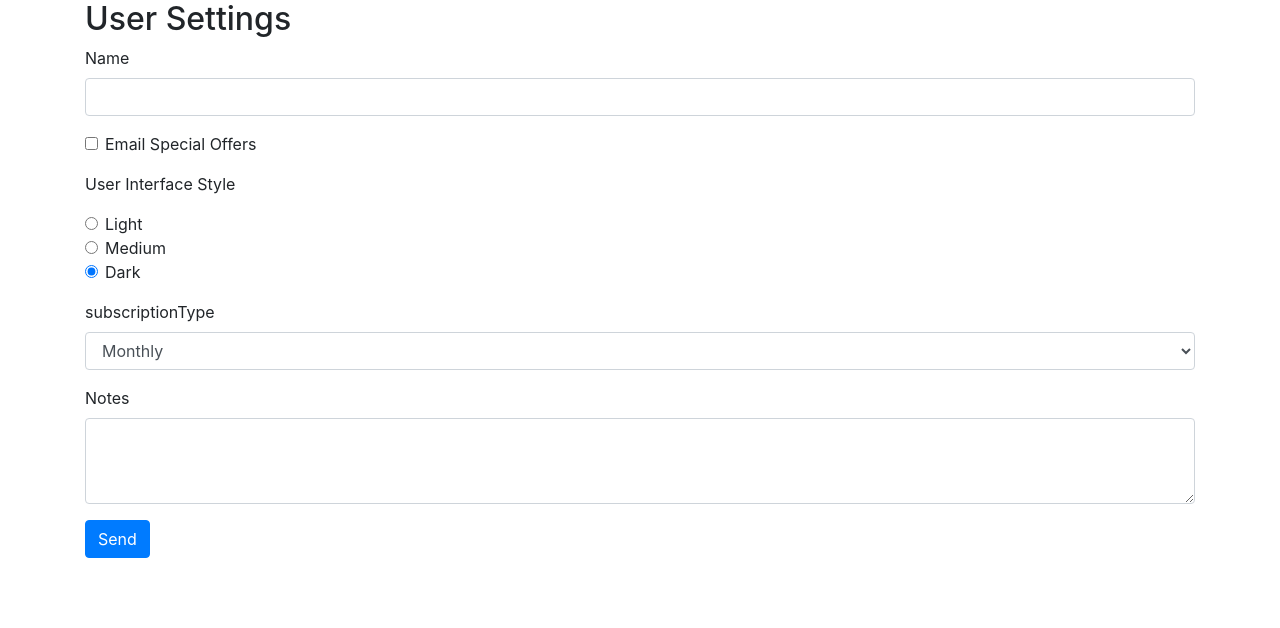
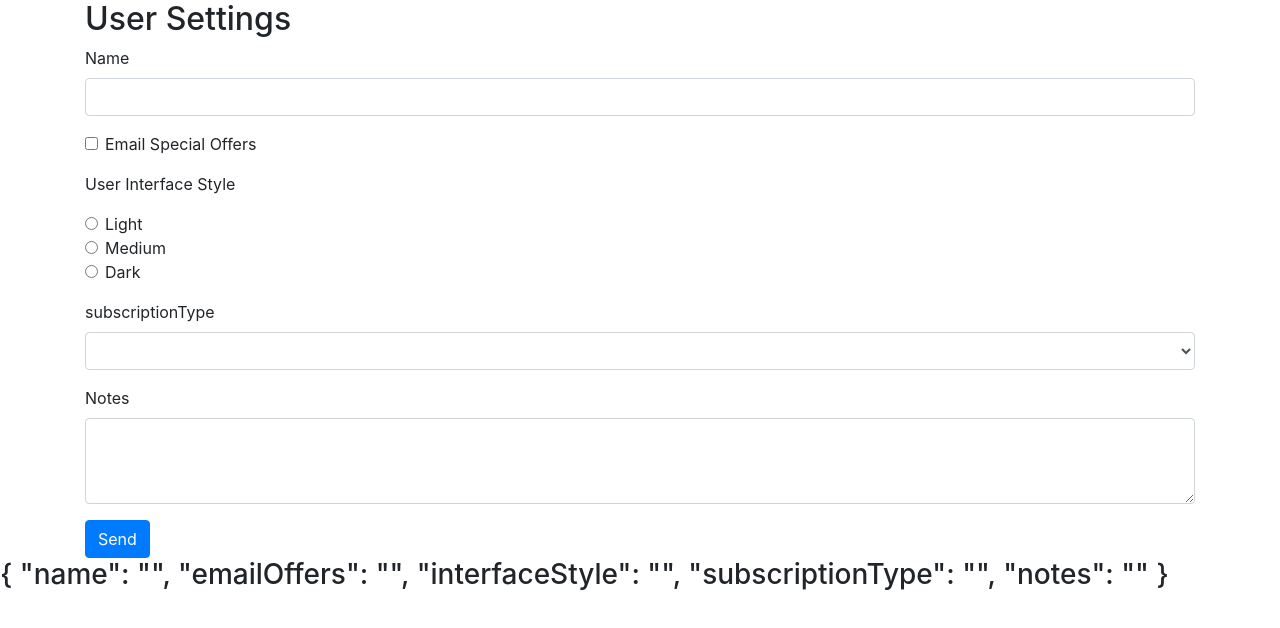
Before and after one commit to MaryTWelch/AngularFormsWithBootstrap, an Angular app: page / in a window 1280 px wide. Shown: the top 628 px of the page. Built offline with nearby package versions, Linux system fonts and the light colour scheme.

Commit message:
adding forms module

```diff
--- a/src/app/app.module.ts
+++ b/src/app/app.module.ts
@@ -5,6 +5,7 @@ import { AppRoutingModule } from './app-routing.module';
 import { AppComponent } from './app.component';
 import { NgbModule } from '@ng-bootstrap/ng-bootstrap';
 import { UserSettingsFormComponent } from './user-settings-form/user-settings-form.component';
+import { FormsModule } from '@angular/forms';
 
 @NgModule({
   declarations: [
@@ -14,7 +15,8 @@ import { UserSettingsFormComponent } from './user-settings-form/user-settings-fo
   imports: [
     BrowserModule,
     AppRoutingModule,
-    NgbModule
+    NgbModule,
+    FormsModule
   ],
   providers: [],
   bootstrap: [AppComponent]
--- a/src/app/user-settings-form/user-settings-form.component.html
+++ b/src/app/user-settings-form/user-settings-form.component.html
@@ -2,7 +2,7 @@
 
     <h2>User Settings</h2>
 
-    <form>
+    <form #form="ngForm">
       <div class="form-group">
         <label for="name">Name</label>
         <input id="name" name="name" class="form-control" ngModel/>
@@ -56,4 +56,4 @@
     </form>
   </div>
 
-  <!--<h3>{{ form.value | json }}</h3>-->
+  <h3>{{ form.value | json }}</h3>
```
